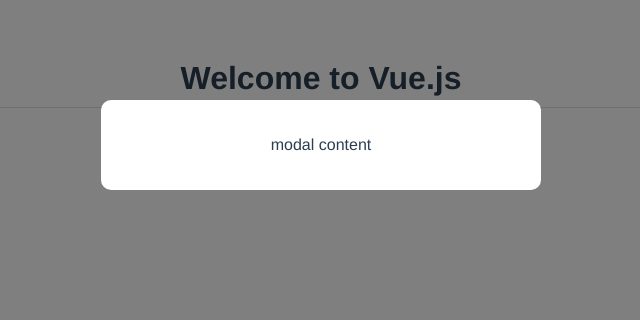
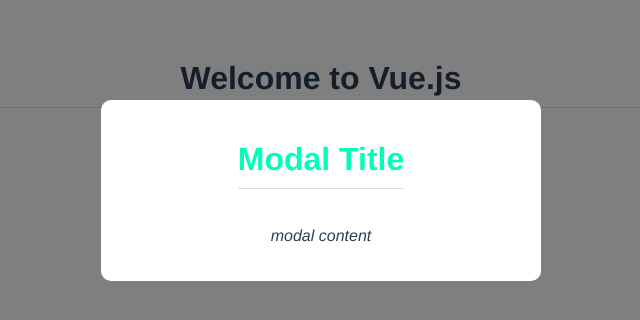
Before and after one commit to VisheshSingh/modal-project, a Vue app: page / in a window 1280 px wide. Shown: the top 320 px of the page, without its empty margins (319-959 px from the left). Built offline with nearby package versions, Linux system fonts and the light colour scheme.

Commit message:
Component vs global styles

```diff
--- /dev/null
+++ b/src/assets/global.css
@@ -0,0 +1,7 @@
+body {
+  margin: 0;
+}
+
+p {
+  font-style: oblique;
+}
--- a/src/components/Modal.vue
+++ b/src/components/Modal.vue
@@ -1,6 +1,7 @@
 <template>
   <div class="backdrop">
     <div class="modal">
+      <h1>Modal Title</h1>
       <p>modal content</p>
     </div>
   </div>
@@ -22,4 +23,8 @@
   top: 0;
   left: 0;
 }
+.modal h1 {
+  color: #0fb;
+  display: inline-block;
+}
 </style>
```
Also changed, not shown: src/main.js (+4 -3 lines).
